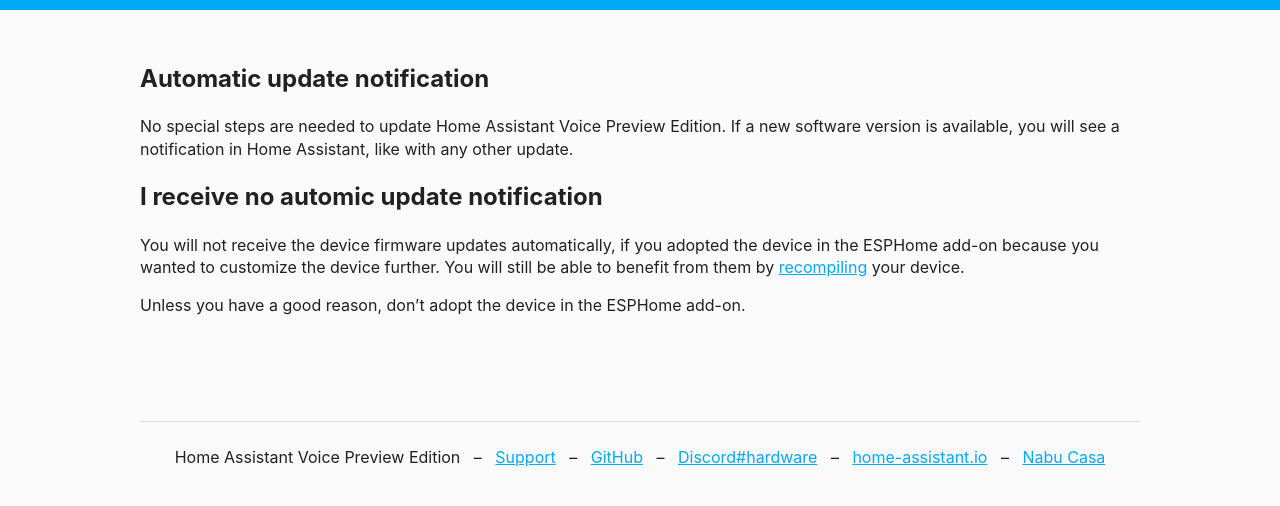
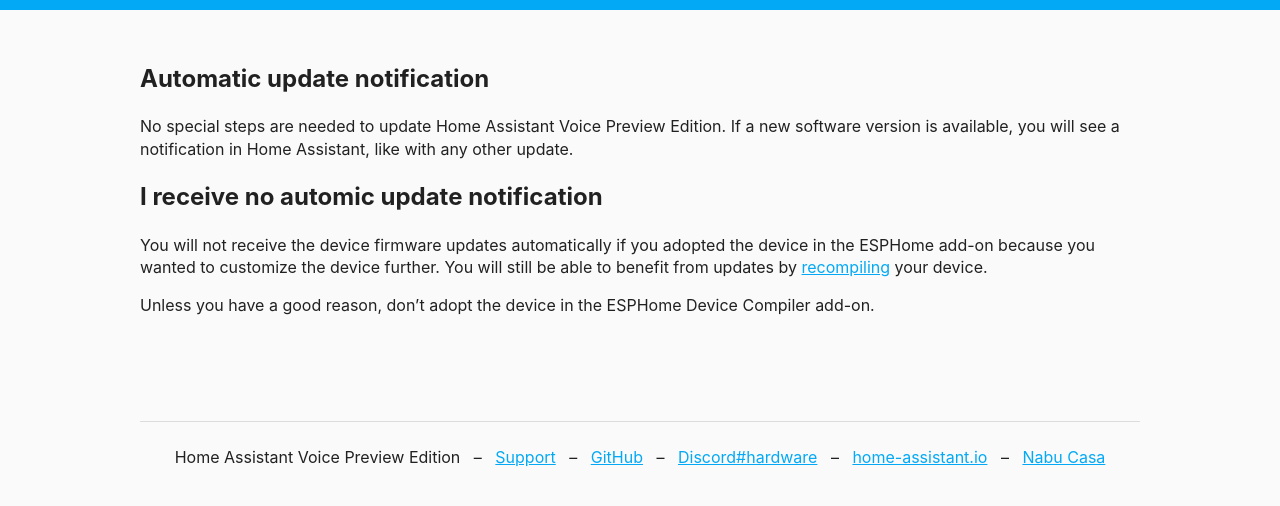
Before and after one commit to home-assistant/voice-pe.home-assistant.io, an Eleventy site: page src/guides/update.html in a window 1280 px wide. Shown: the part 292-798 px from the top of the page. Built offline with nearby package versions, Linux system fonts and the light colour scheme; Eleventy itself is replaced by a stand-in of ours; files that its build step writes are made by us from their sources.

Commit message:
use full name for ESPHome Device Compiler add-on (#46)

```diff
--- a/src/guides/update.html
+++ b/src/guides/update.html
@@ -13,7 +13,7 @@
     <p>
       <span><h2>I receive no automic update notification</h2></span>
     </p>
-    <p>You will not receive the device firmware updates automatically, if you adopted the device in the ESPHome add-on because you wanted to customize the device further. You will still be able to benefit from them by <a href="https://esphome.io/projects/">recompiling</a> your device.
+    <p>You will not receive the device firmware updates automatically if you adopted the device in the ESPHome add-on because you wanted to customize the device further. You will still be able to benefit from updates by <a href="https://esphome.io/projects/">recompiling</a> your device.
     </p>
-    <p>Unless you have a good reason, don’t adopt the device in the ESPHome add-on.</p>
+    <p>Unless you have a good reason, don’t adopt the device in the ESPHome Device Compiler add-on.</p>
 </div>
```
